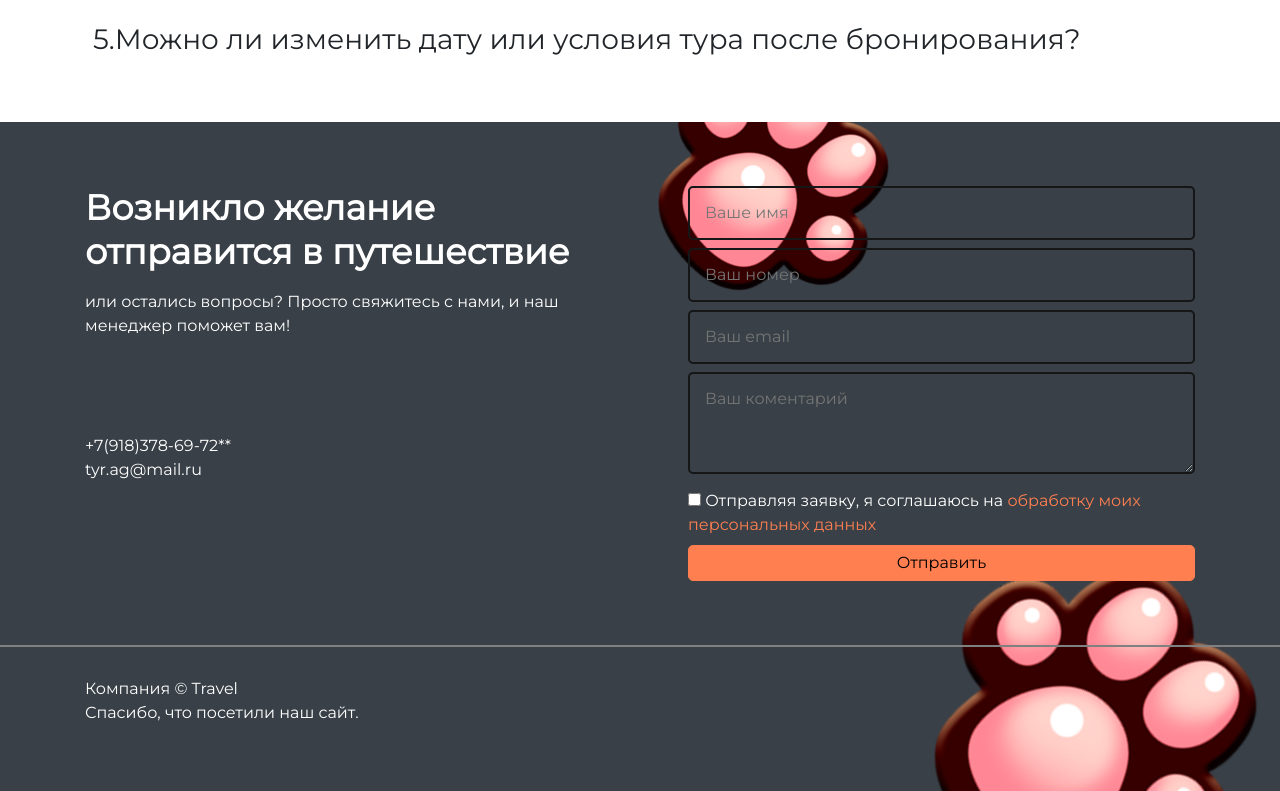
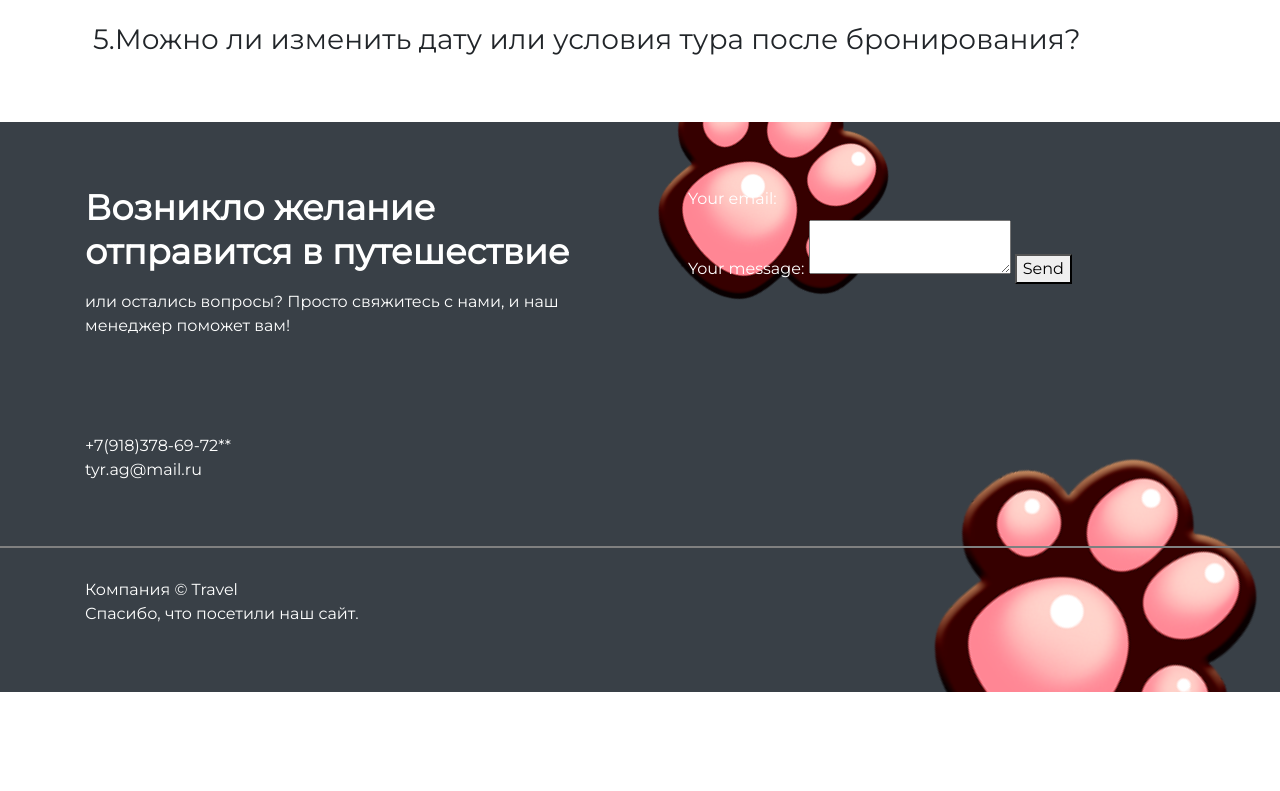
Before and after one commit to Torus211/Project, a website: page index.html in a window 1280 px wide. Shown: the part 5306-6097 px from the top of the page. After the commit the page ends 5998 px from the top, so only its background shows below. Drawn offline with nearby package versions, Linux system fonts and the light colour scheme.

Commit message:
Update index.html

```diff
--- a/index.html
+++ b/index.html
@@ -719,31 +719,23 @@
                 </div>
                 <div class="footer_form col-md-6 col-xs-12 col-sm-6 p-0 my-3">
                     <div class="footer_wrapper ml-0 ml-md-5">
-                        <form id="popupForm" action="https://formcarry.com/s/zGrmrGHA6l7" method="POST"
-  enctype="multipart/form-data" class="footer_form d-flex flex-column align-items-stretch"
-                            accept-charset="UTF-8">
+                        <!-- modify this form HTML as you wish and place wherever you want your form -->
+                        <form
+                              action="https://formcarry.com/s/zGrmrGHA6l7"
+                              method="POST"
+                              enctype="multipart/form-data"
+                        >
                             <label>
-                                <input class="form_elem form_name" id="formName" name="field_name"
-                                    placeholder="Ваше имя" required>
+                                Your email:
+                                    <!-- name each of your inputs as you wish -->
+                                <input type="email" name="email">
                             </label>
                             <label>
-                                <input class="form_elem form_number" id="formNumber" name="field_number"
-                                    placeholder="Ваш номер" required>
+                            Your message:
+                                <textarea name="message"></textarea>
                             </label>
-                            <label>
-                                <input class="form_elem form_email" id="formEmail" name="field_email" type="email"
-                                    placeholder="Ваш email" required>
-                            </label>
-                            <label>
-                                <textarea class="form_elem form_message" id="formMessage" name="field_review"
-                                    placeholder="Ваш коментарий" rows="3"></textarea>
-                            </label>
-                            <label>
-                                <input class="form_check" id="formCheck" name="field_check" type="checkbox">
-                                Отправляя заявку, я
-                                соглашаюсь на <a href="/privacy-policy">обработку моих персональных данных</a>
-                            </label>
-                            <input class="btn" type="submit" value="Отправить">
+                              <!-- your other form fields go here -->
+  <button type="submit">Send</button>
                         </form>
                     </div>
                 </div>
```
